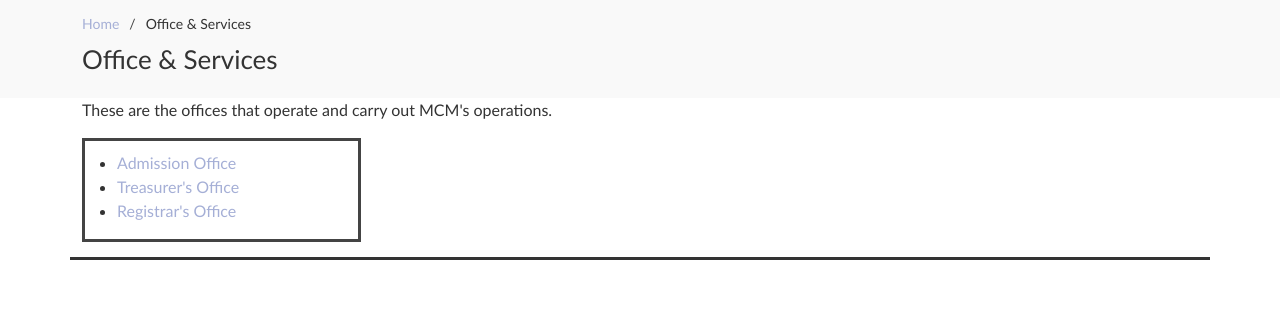
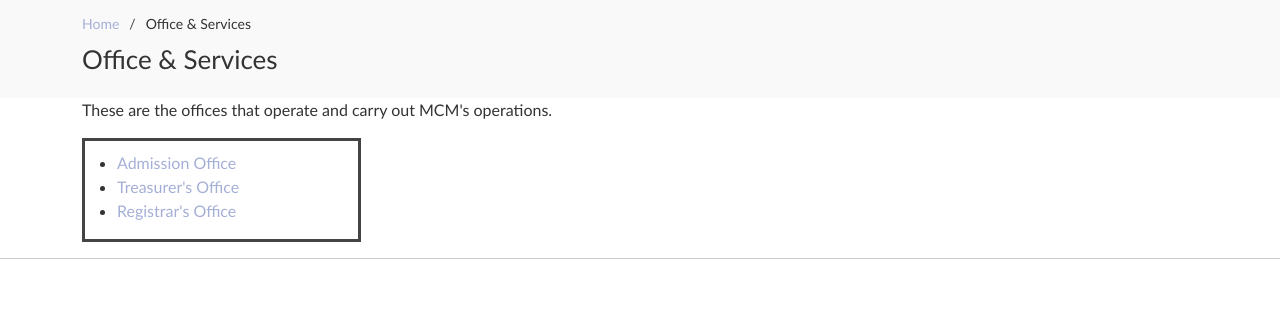
Before and after one commit to oryango/Long-Exam, a plain HTML site: page office and services.html in a window 1280 px wide. Shown: the part 74-391 px from the top of the page. Drawn offline with nearby package versions, Linux system fonts and the light colour scheme; a script that the page names is missing; files whose address does not match are found by name.

Commit message:
Update office and services.html

```diff
--- a/office and services.html
+++ b/office and services.html
@@ -91,7 +91,7 @@
 
     <!-- ======= Directory ======= -->
     <section id="dir-services" class="dir-services">
-      <div class="container" style = "border-bottom: solid;">
+      <div class="container">
         <p>
           These are the offices that operate and carry out MCM's operations.
         </p>
@@ -112,6 +112,7 @@
           </div>
         </div>
       </div>
+      <hr>
     </section><!-- End Directory -->
 
     <!-- ======= Admissions Office ======= -->
```
